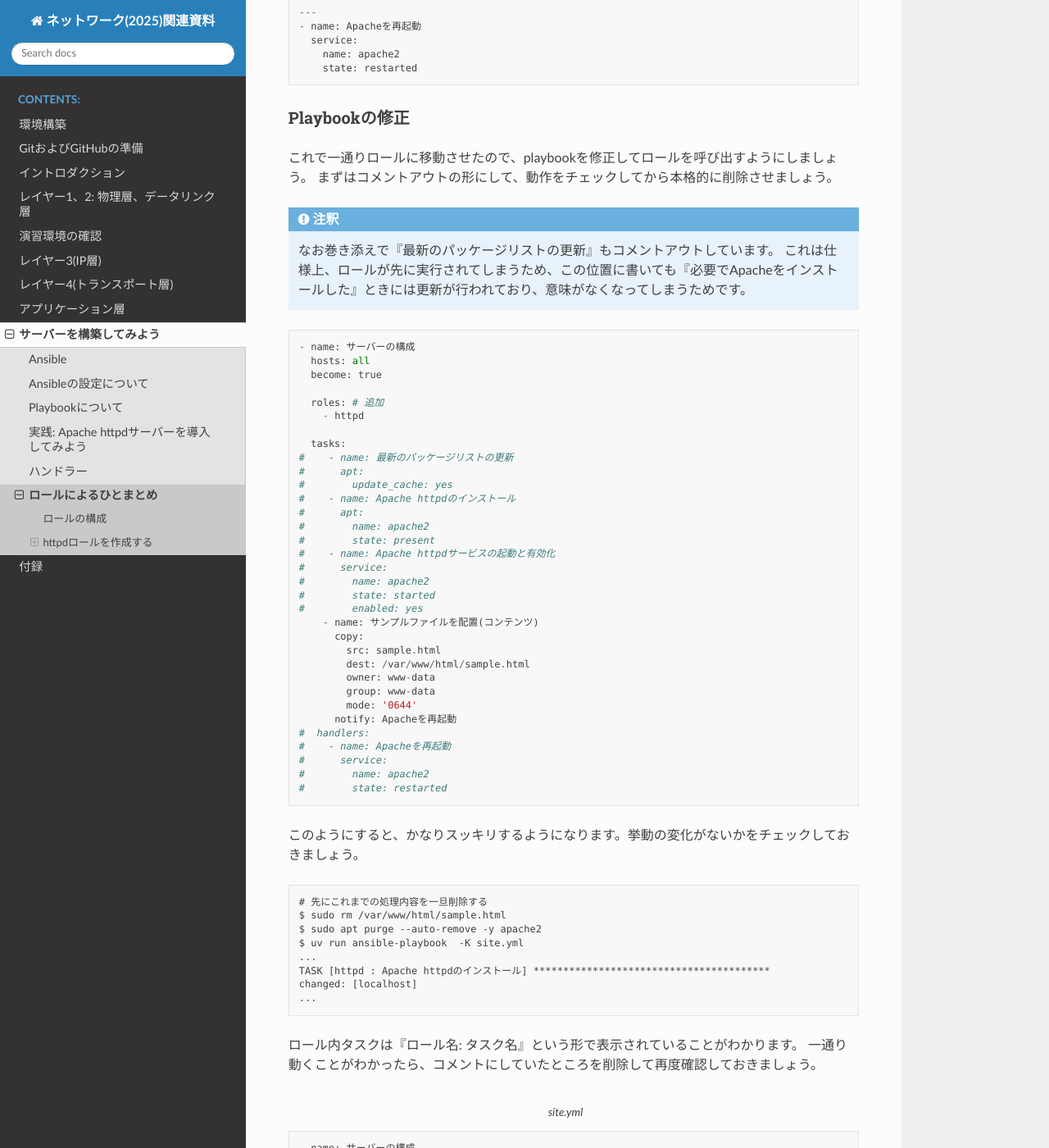
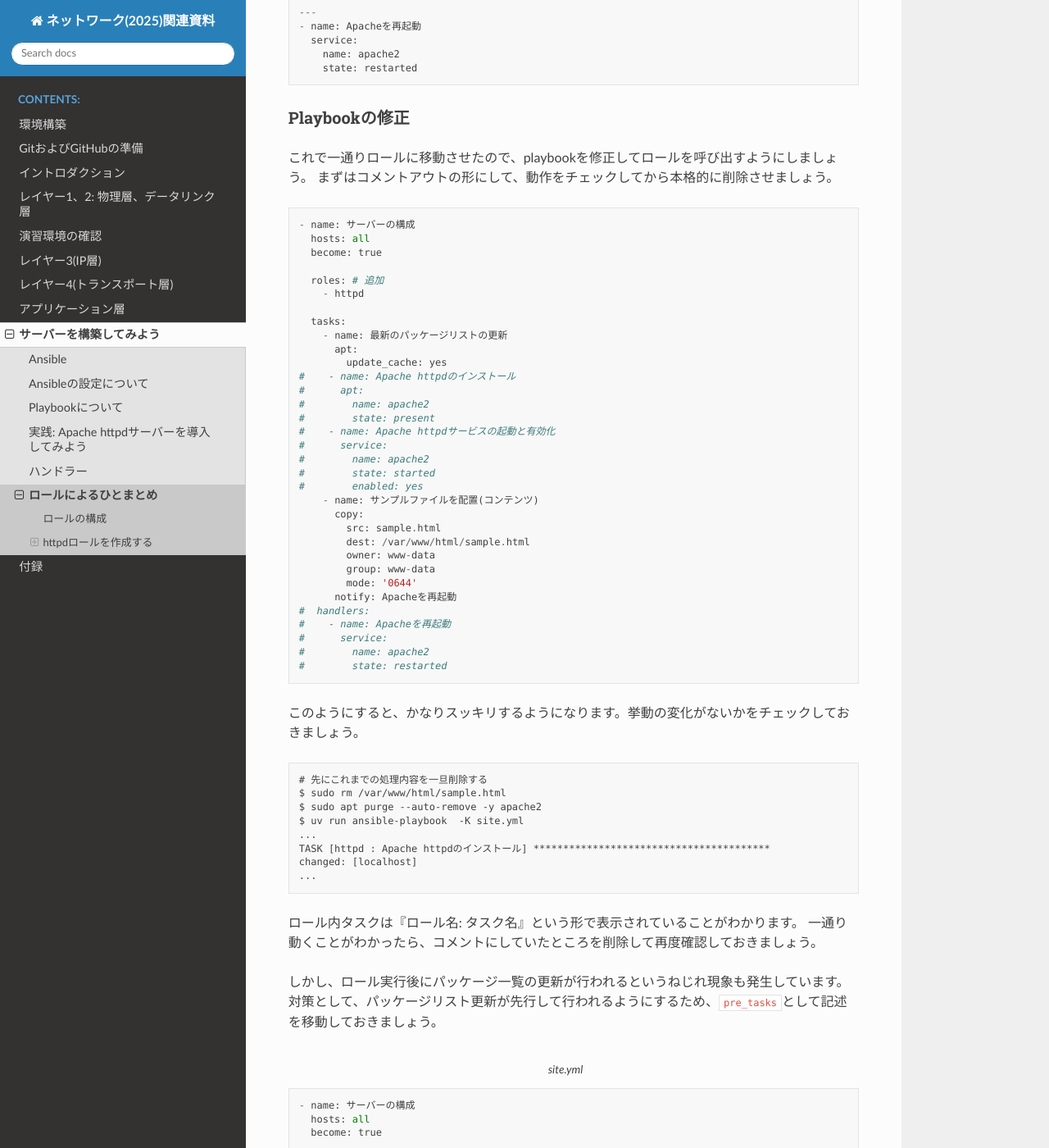
Before and after one commit to densuke/2025-network-doc, a Sphinx documentation site: the page built from source/server/role.md, in a window 1280 px wide and 1400 px high, scrolled down 1957 px. Shown: the whole window at 82% size. Built offline with Sphinx 7.4.7 and the Read the Docs theme 3.1.0, drawn with Linux system fonts in a browser that asks for light colours; some of the changed text lies outside the part shown.

Commit message:
各種指摘に対応してみました

````diff
--- a/source/server/role.md
+++ b/source/server/role.md
@@ -97,12 +97,10 @@
 これで一通りロールに移動させたので、playbookを修正してロールを呼び出すようにしましょう。
 まずはコメントアウトの形にして、動作をチェックしてから本格的に削除させましょう。
 
-```{note}
-なお巻き添えで『最新のパッケージリストの更新』もコメントアウトしています。
-これは仕様上、ロールが先に実行されてしまうため、この位置に書いても『必要でApacheをインストールした』ときには更新が行われており、意味がなくなってしまうためです。
-```
 
 ```{code-block}
+:language: yaml
+
 - name: サーバーの構成
   hosts: all
   become: true
@@ -156,13 +154,21 @@
 ロール内タスクは『ロール名: タスク名』という形で表示されていることがわかります。
 一通り動くことがわかったら、コメントにしていたところを削除して再度確認しておきましょう。
 
+しかし、ロール実行後にパッケージ一覧の更新が行われるというねじれ現象も発生しています。
+対策として、パッケージリスト更新が先行して行われるようにするため、`pre_tasks`として記述を移動しておきましょう。
+
 ```{code-block}
-:language: bash
+:language: yaml
 :caption: site.yml
 
 - name: サーバーの構成
   hosts: all
   become: true
+
+  pre_tasks:
+    - name: 最新のパッケージリストの更新
+      apt:
+        update_cache: yes
 
   roles:
     - httpd
````
Also changed, not shown: other parts of source/server/role.md (+4 -4 lines).
